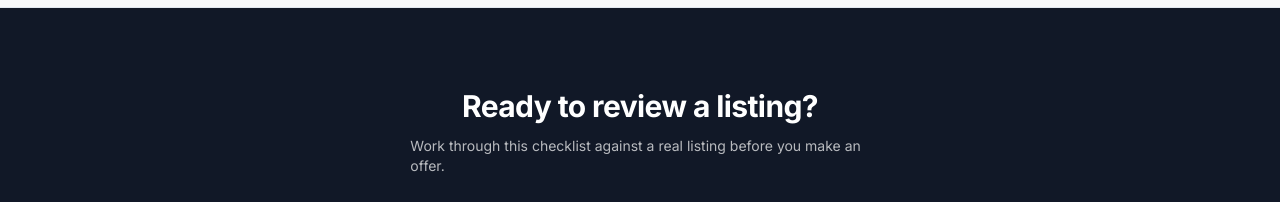
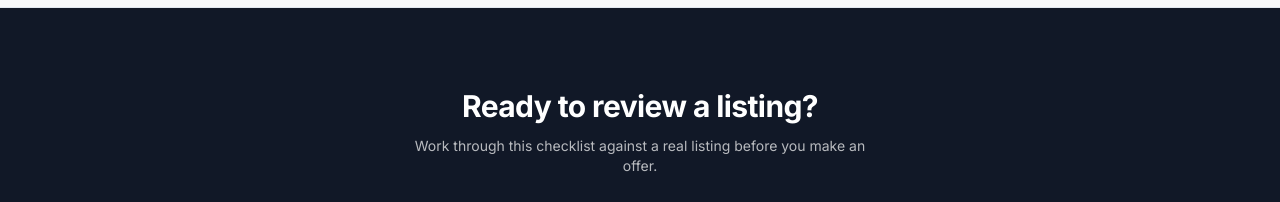
Before and after one commit to mdmanirmia/durqo-app, a Next.js app: page /website-due-diligence-checklist-for-buyers in a window 1280 px wide. Shown: the part 3200-3402 px from the top of the page. Built offline with nearby package versions, Linux system fonts and the light colour scheme; no server answers.

Commit message:
Fix: center text properly in fee cards and CTA paragraphs

```diff
--- a/src/app/website-due-diligence-checklist-for-buyers/page.tsx
+++ b/src/app/website-due-diligence-checklist-for-buyers/page.tsx
@@ -414,7 +414,7 @@ export default function WebsiteDueDiligenceChecklistPage() {
         <Container>
           <Inner className="text-center">
             <h2 className="text-2xl sm:text-3xl">Ready to review a listing?</h2>
-            <p className="mx-auto mt-3 max-w-[52ch] text-sm text-white/70">
+            <p className="mx-auto mt-3 max-w-[52ch] text-center text-sm text-white/70">
               Work through this checklist against a real listing before you make an offer.
             </p>
             <div className="mt-7 flex flex-wrap justify-center gap-3">
```
